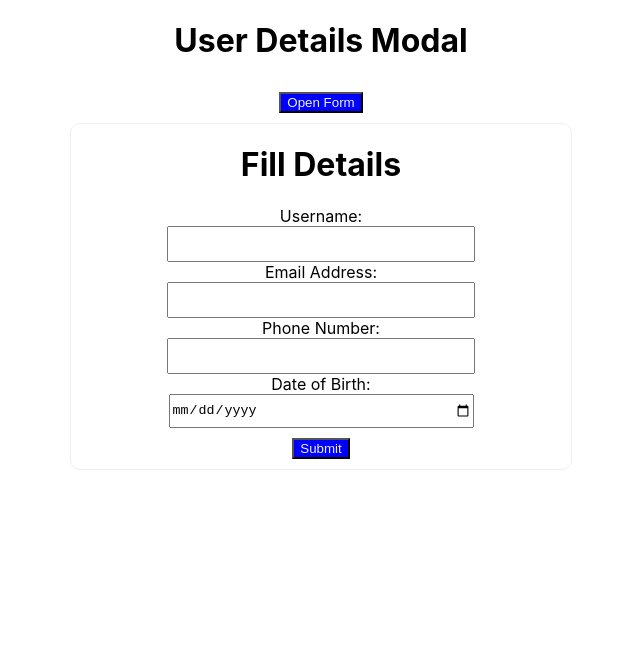
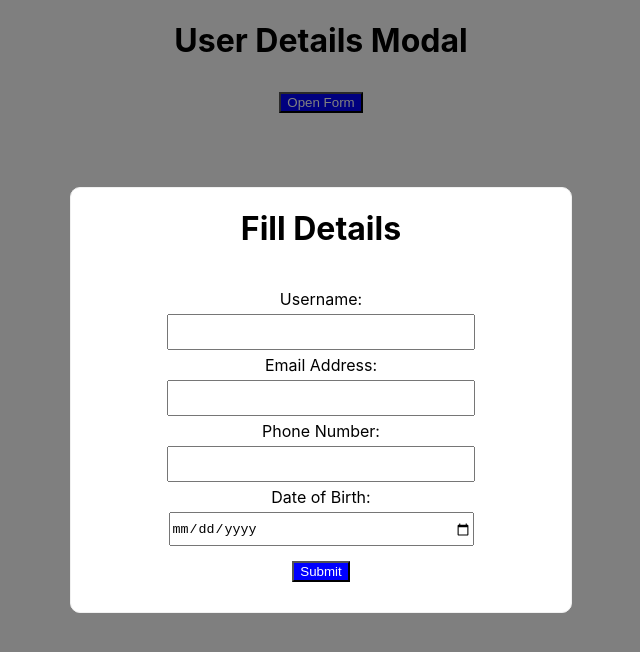
Before and after one commit to YogeshBaisla/XModel, a React (Create React App) app: page / in a window 1280 px wide. Both pictures are taken after a click on the button "Open Form". Shown: the top 652 px of the page, without its empty margins (319-959 px from the left). Built offline with nearby package versions, Linux system fonts and the light colour scheme.

Commit message:
Updating the code

```diff
--- a/src/App.css
+++ b/src/App.css
@@ -1,31 +1,58 @@
-.container{
+.container {
   display: flex;
   flex-direction: column;
   justify-content: center;
   align-items: center;
-  }
-.modal{
-  display: none;
+}
+
+.backdrop {
+  position: fixed;
+  top: 0;
+  left: 0;
+  width: 100%;
+  height: 100%;
+  background-color: rgba(0, 0, 0, 0.5);
+  display: flex;
+  justify-content: center;
+  align-items: center;
+}
+
+.modal {
+  display: flex;
   flex-direction: column;
   justify-content: center;
   align-items: center;
   width: 500px;
   border: 1px solid #f0f0f0;
   border-radius: 10px;
+  background-color: #fff;
+  z-index: 10;
 }
-.modal-content{
+
+.modal-content {
   display: flex;
   flex-direction: column;
   justify-content: center;
   align-items: center;
+  padding: 20px;
 }
 
-.inputFields{
+.inputFields {
   width: 300px;
   height: 30px;
+  margin: 5px 0;
 }
-.buttonStyle{
-  color: #f0f0f0;
-  background-color: #0000FF;
+
+.buttonStyle {
+  color: #fff;
+  background-color: #0000ff;
   margin: 10px;
+  cursor: pointer;
 }
+
+.submit-button {
+  color: #fff;
+  background-color: #0000ff;
+  margin: 10px 0;
+  cursor: pointer;
+}
--- a/src/App.js
+++ b/src/App.js
@@ -1,61 +1,143 @@
-import "./App.css"
-import {useState} from 'react'
+import "./App.css";
+import { useState, useEffect } from "react";
+import React from "react";
+
 function App() {
-  const [formData,setFormData] = useState({
-    username:"",
-    email:"",
-    phone:"",
-    dob:""
-  })
-  const makeFormVisible = ()=>{
-    let formDiv = document.getElementsByClassName("modal")[0]
-    formDiv.style.display = "flex"
+  const [formData, setFormData] = useState({
+    username: "",
+    email: "",
+    phone: "",
+    dob: "",
+  });
+
+  const [isFormVisible, setIsFormVisible] = useState(false);
+
+  const formRef = React.createRef();
+
+  const makeFormVisible = () => {
+    setIsFormVisible(true);
+  };
+
+  const closeForm = (e) => {
+    console.log(e.target)
+    // if(isFormVisible && e.target.className !== "modal" && e.target.className !== "modal-content"){
+    // setIsFormVisible(false);}
+  };
+
+  const formHandle = (e) => {
+    e.preventDefault();
+
+    if (e.target[2].value.length < 10) {
+      alert("Invalid phone number. Please enter a 10-digit phone number.");
+    } else if (new Date(e.target[3].value) > new Date()) {
+      alert("Invalid date of birth. Date of birth cannot be in the future.");
+    } else {
+      // Handle form submission logic if needed
+      console.log("Form submitted:", formData);
+
+      // Clear form data
+      setFormData({
+        username: "",
+        email: "",
+        phone: "",
+        dob: "",
+      });
+
+      // Close the form
+      closeForm();
     }
-  const formHandle = (e)=>{
-    e.preventDefault()
-    if(e.target[2].value.length < 10){
-      alert("Invalid phone number. Please enter a 10-digit phone number.")
+  };
+
+  useEffect(() => {
+    const handleClickOutside = (event) => {
+      if (formRef.current && !formRef.current.contains(event.target)) {
+        // Clicked outside the modal, close it
+        closeForm();
       }
-    else if(new Date(e.target[3].value) > new Date()){
-      alert("Invalid date of birth. Date of birth cannot be in the future.")
-    }
-    else{setFormData({
-      username:"",
-      email:"",
-      phone:"",
-      dob:""
-    })}
-  }
+    };
+
+    // Attach the event listener when the component mounts
+    document.addEventListener("mousedown", handleClickOutside);
+
+    // Detach the event listener when the component unmounts
+    return () => {
+      document.removeEventListener("mousedown", handleClickOutside);
+    };
+  }, []);
+
   return (
-    <div className="container">
+    <div className="container" onClick={(e)=>closeForm(e)}>
       <h1>User Details Modal</h1>
-      <button className="buttonStyle" onClick={makeFormVisible}>Open Form</button>
-      <div className="modal">
+      <button className="buttonStyle" onClick={makeFormVisible}>
+        Open Form
+      </button>
+      {isFormVisible && (
+        <div className="backdrop">
+          <div className="modal" ref={formRef}>
             <h1>Fill Details</h1>
             <form className="modal-content" onSubmit={formHandle}>
               <label htmlFor="username">Username:</label>
-        <input id="username" type="text" className="inputFields" value={formData.username} onChange={(e)=>{setFormData(prevState => ({
+              <input
+                id="username"
+                type="text"
+                className="inputFields"
+                value={formData.username}
+                onChange={(e) => {
+                  setFormData((prevState) => ({
                     ...prevState,
-      ['username']: e.target.value
-    }))}} required/>
+                    username: e.target.value,
+                  }));
+                }}
+              />
               <label htmlFor="email">Email Address:</label>
-        <input id="email" type="email" className="inputFields" value={formData.email} onChange={(e)=>{setFormData(prevState => ({
+              <input
+                id="email"
+                type="email"
+                className="inputFields"
+                value={formData.email}
+                onChange={(e) => {
+                  setFormData((prevState) => ({
                     ...prevState,
-      ['email']: e.target.value
-    }))}} required/>
+                    email: e.target.value,
+                  }));
+                }}
+                required
+              />
               <label htmlFor="phone">Phone Number:</label>
-        <input id="phone" type="number" className="inputFields" value={formData.phone} onChange={(e)=>{setFormData(prevState => ({
+              <input
+                id="phone"
+                type="number"
+                className="inputFields"
+                value={formData.phone}
+                onChange={(e) => {
+                  setFormData((prevState) => ({
                     ...prevState,
-      ['phone']: e.target.value
-    }))}} required/>
+                    phone: e.target.value,
+                  }));
+                }}
+                required
+              />
               <label htmlFor="dateofbirth">Date of Birth:</label>
-        <input id="dateofbirth" type="date" className="inputFields" value={formData.dob} onChange={(e)=>{setFormData(prevState => ({
+              <input
+                id="dateofbirth"
+                type="date"
+                className="inputFields"
+                value={formData.dob}
+                onChange={(e) => {
+                  setFormData((prevState) => ({
                     ...prevState,
-      ['dob']: e.target.value
-    }))}} required/>
-        <button className="buttonStyle" type="submit">Submit</button>
+                    dob: e.target.value,
+                  }));
+                }}
+                required
+              />
+              <button className="submit-button" type="submit">
+                Submit
+              </button>
             </form>
           </div>
+        </div>
+      )}
     </div>
   );
 }
```
Lines whose indentation alone changed are shown as unchanged.
